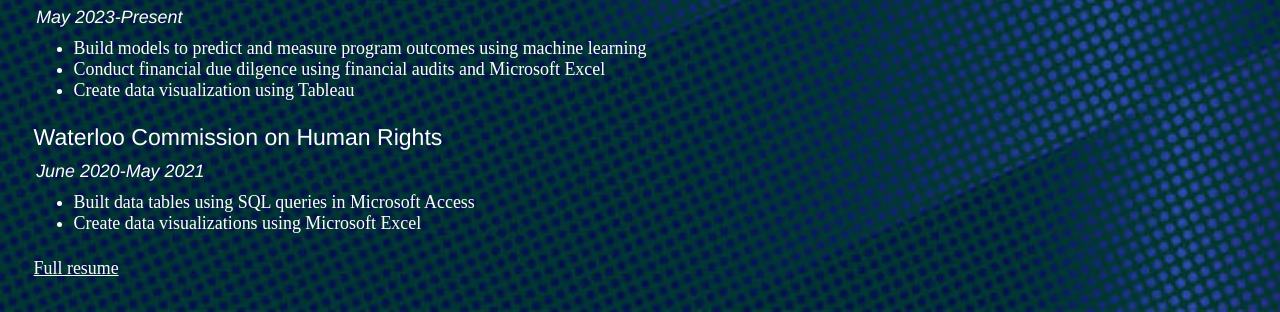
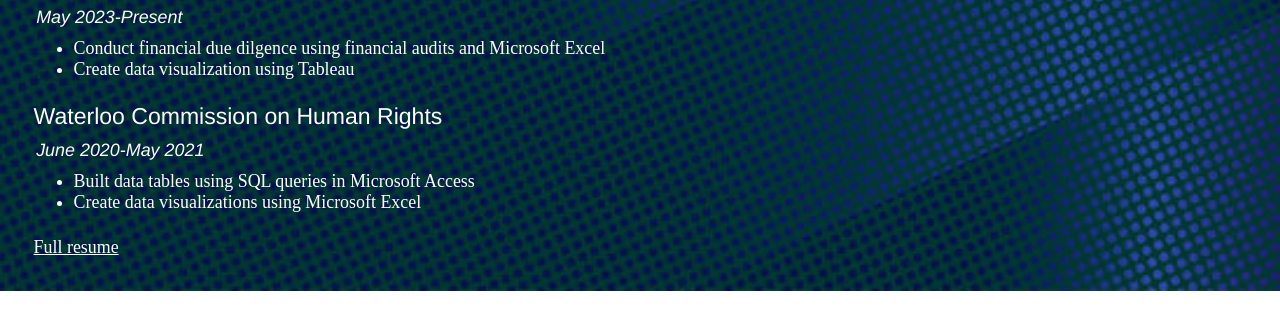
Before and after one commit to keegansmithuic/welcome, a plain HTML site: page index.html in a window 1280 px wide. Shown: the part 550-862 px from the top of the page. After the commit the page ends 841 px from the top, so only its background shows below. Drawn offline with Linux system fonts and the light colour scheme.

Commit message:
Update index.html

```diff
--- a/index.html
+++ b/index.html
@@ -16,7 +16,6 @@
 <p style="margin-top:-1vw; font-size:1.4vw; text-indent:.2vw; font-style:italic;">May 2023-Present</p>
 <p style="margin-top:-1vw;">
 <ul>
-<li>Build models to predict and measure program outcomes using machine learning</li>
 <li>Conduct financial due dilgence using financial audits and Microsoft Excel</li>
 <li>Create data visualization using Tableau</li>
 </ul>
```
